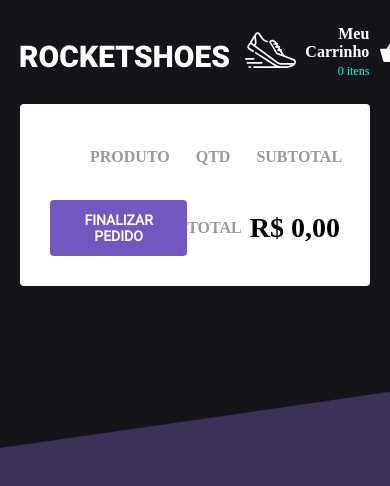
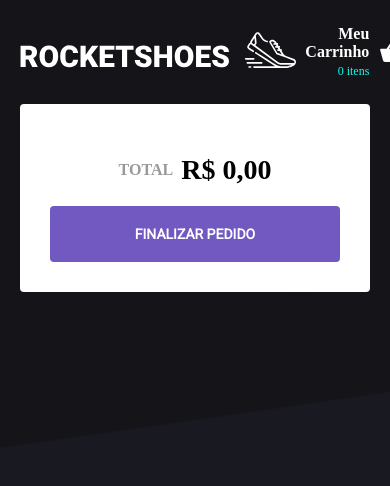
Before and after one commit to dev-danilo/DPShoes, a React (Create React App) app: page /cart in a window 390 px wide. Shown: the top 486 px of the page. Built offline with nearby package versions, Linux system fonts and the light colour scheme.

Commit message:
Home e Cart responsivo

```diff
--- a/src/pages/Cart/styles.js
+++ b/src/pages/Cart/styles.js
@@ -12,6 +12,10 @@ export const Container = styled.div`
     justify-content: space-between;
     align-items: center;
 
+    @media (max-width: 520px) {
+      flex-direction: column-reverse;
+    }
+
     button {
       background: #7159c1;
       color: #fff;
@@ -21,6 +25,12 @@ export const Container = styled.div`
       margin-top: auto;
       text-transform: uppercase; /** letras maiusculas */
       font-weight: bold;
+
+      @media (max-width: 520px) {
+        margin-top: 20px;
+        width: 100%;
+        padding: 20px;
+      }
 
       transition: background 0.2s;
       &:hover {
@@ -32,16 +42,97 @@ export const Container = styled.div`
 
 export const ProductTable = styled.table`
   width: 100%;
+  border-collapse: collapse;
 
+  thead {
+    @media (max-width: 640px) {
+      display: none;
+    }
+  }
   thead th {
     color: #999;
     text-align: left;
     padding: 12px;
+
+    &:nth-child(3) {
+      text-align: center;
+    }
   }
-
+  tbody tr {
+    border-bottom: 1px solid #eee;
+    @media (max-width: 640px) {
+      display: flex;
+      flex-wrap: wrap;
+      align-items: center;
+    }
+  }
   tbody td {
     padding: 12px;
     border-bottom: 1px solid #eee;
+
+    &:first-child {
+      @media (max-width: 640px) {
+        padding-left: 0;
+        padding-bottom: 0;
+      }
+    }
+
+    &:nth-child(2) {
+      @media (max-width: 640px) {
+        flex: 1 1 60%;
+      }
+
+      @media (max-width: 385px) {
+        flex: 1;
+      }
+
+      span {
+        @media (max-width: 640px) {
+          font-size: 14px;
+          color: #666;
+        }
+      }
+    }
+    &:nth-child(3),
+    &:nth-child(4),
+    &:nth-child(5) {
+      @media (max-width: 640px) {
+        padding-top: 0;
+        padding-bottom: 0;
+      }
+    }
+
+    &:nth-child(3) {
+      @media (max-width: 640px) {
+        padding: 0;
+      }
+
+      @media (max-width: 356px) {
+        flex: 1;
+
+        div {
+          justify-content: flex-start;
+        }
+      }
+    }
+
+    &:nth-child(4) {
+      @media (max-width: 640px) {
+        flex: 1;
+        text-align: center;
+        font-size: 16px;
+      }
+
+      @media (max-width: 356px) {
+        display: none;
+      }
+    }
+
+    &:nth-child(5) {
+      @media (max-width: 640px) {
+        padding: 12px 0;
+      }
+    }
   }
   img {
     height: 100px;
@@ -73,6 +164,10 @@ export const ProductTable = styled.table`
       color: #666;
       padding: 6px;
       width: 30px;
+
+      @media (max-width: 640px) {
+        width: 36px;
+      }
     }
   }
 
@@ -81,6 +176,13 @@ export const ProductTable = styled.table`
     background: none;
     border: 0;
     padding: 6px;
+
+    svg {
+      @media (max-width: 640px) {
+        width: 24px;
+        height: 24px;
+      }
+    }
   }
 `;
 
--- a/src/pages/Home/index.js
+++ b/src/pages/Home/index.js
@@ -40,7 +40,9 @@ class Home extends Component {
       <ProductList>
         {products.map(product => (
           <li key={product.id}>
-            <img src={product.image} alt={product.title} />
+            <figure>
+              <img src={product.image} alt={product.title} />
+            </figure>
             <strong>{product.title}</strong>
             <span>{product.priceFormatted}</span>
             <button
--- a/src/pages/Home/styles.js
+++ b/src/pages/Home/styles.js
@@ -7,16 +7,49 @@ export const ProductList = styled.ul`
   grid-gap: 20px;
   list-style: none;
 
+
+  @media (max-width: 945px) {
+    grid-template-columns: repeat(2, 1fr);
+  }
+
+  @media (max-width: 520px) {
+    grid-template-columns: repeat(1, 1fr);
+  }
+
   li {
     display: flex;
     flex-direction: column;
     background: #fff;
     border-radius: 4px;
-    padding: 2px;
+    padding: 20px;
 
-    img {
-      align-self: center;
-      max-width: 250px;
+    &:hover figure img {
+      opacity: 0.9;
+    }
+
+    figure {
+      display: flex;
+      justify-content: center;
+      position: relative;
+      width: 100%;
+      max-height: 250px;
+      padding-top: 91%;
+      text-align: center;
+
+      @media (max-width: 490px) {
+        padding-top: 60%;
+      }
+
+      img, span{
+        position: absolute;
+        top: 0;
+        left: 0;
+        bottom: 0;
+        right: 0;
+        max-height: 100%;
+        margin: auto;
+        transition: opacity 150ms ease-in-out;
+      }
     }
 
     > strong {
--- a/src/styles/global.js
+++ b/src/styles/global.js
@@ -11,7 +11,7 @@ export default createGlobalStyle`
     box-sizing: border-box;
   }
   body {
-    background: #3B3355 url(${background}) no-repeat;
+    background: #191922 url(${background}) no-repeat;
     -webkit-font-smoothing: antialiased;
 
     &::before {
@@ -42,7 +42,4 @@ export default createGlobalStyle`
   button {
     cursor: pointer;
   }
-
-
-
 `;
```
